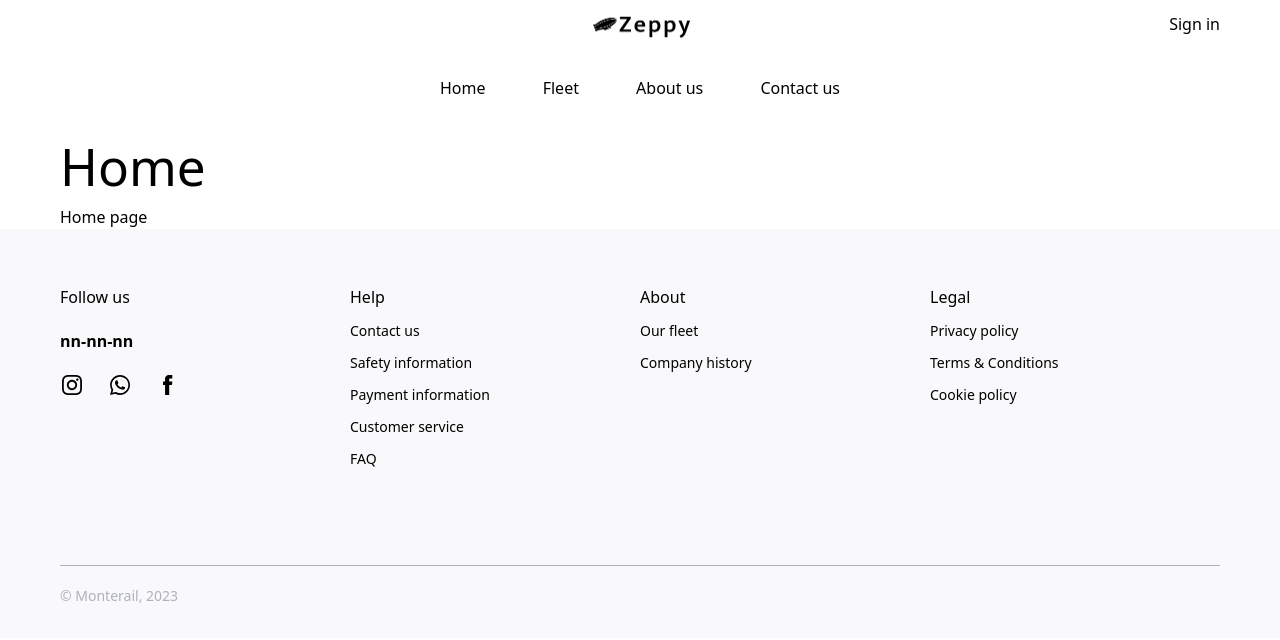
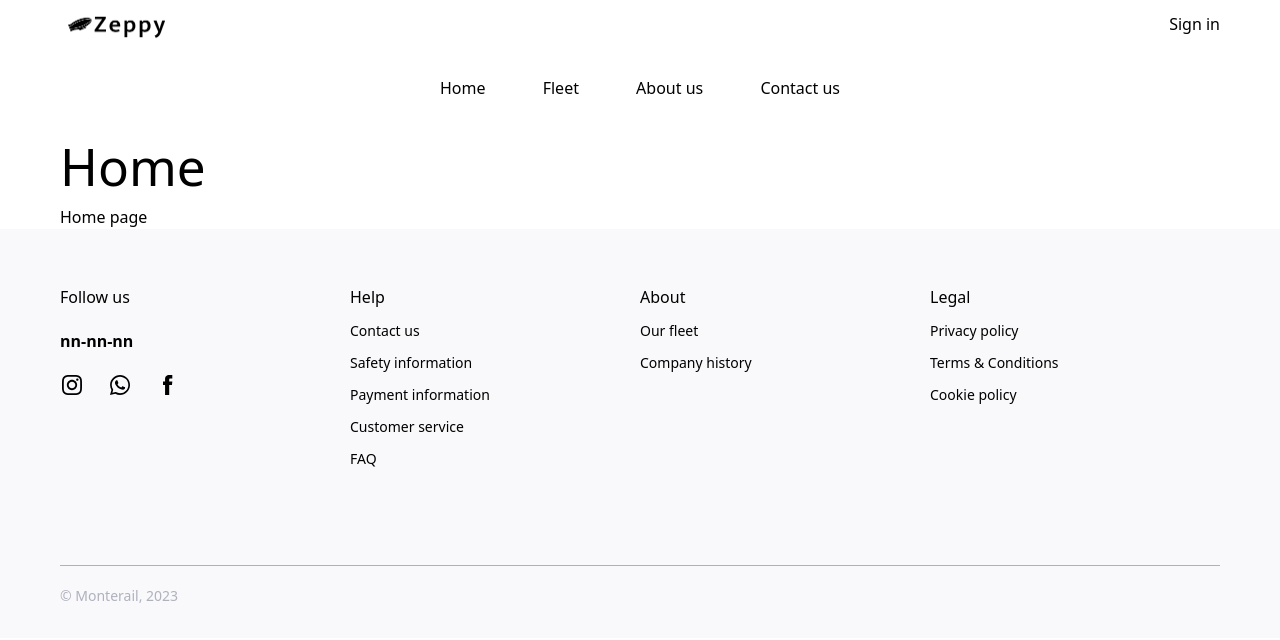
Before and after one commit to monterail/zeppelins-fullfrontend, a Nuxt app: page / in a window 1280 px wide. Shown: the top 640 px of the page. Built offline with nearby package versions, Linux system fonts and the light colour scheme.

Commit message:
wrapper zeppy logo in nuxt link

```diff
--- a/components/Header.vue
+++ b/components/Header.vue
@@ -1,12 +1,14 @@
 <template>
   <header class="w-full">
     <div class="w-max-content-w flex items-center relative h-12 mx-auto">
+      <nuxt-link to="/">
         <img
           src="/zeppy-logo.png"
           alt="Zappy Logo"
           width="111"
           class="mx-auto"
         />
+      </nuxt-link>
       <nuxt-link
         :to="'#'"
         class="ml-auto absolute right-0 top-1/2 transition-transform -translate-y-1/2 hover:font-bold"
```
Lines whose indentation alone changed are shown as unchanged.
